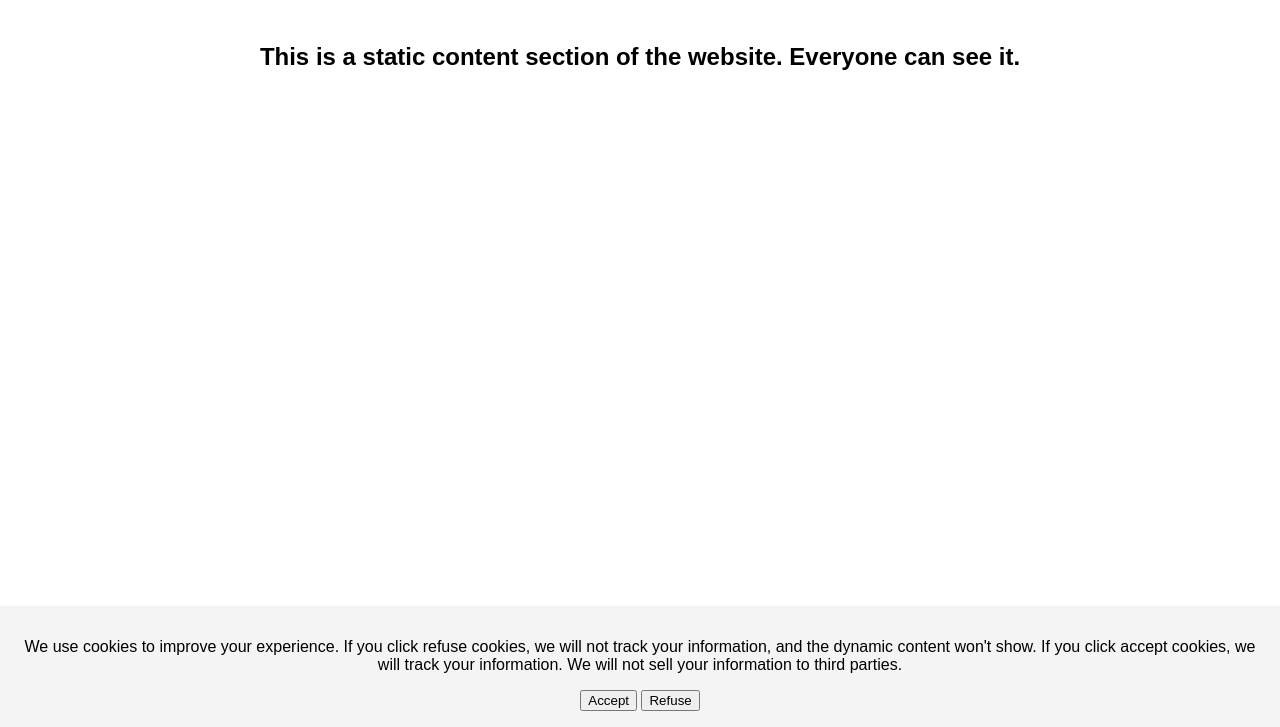
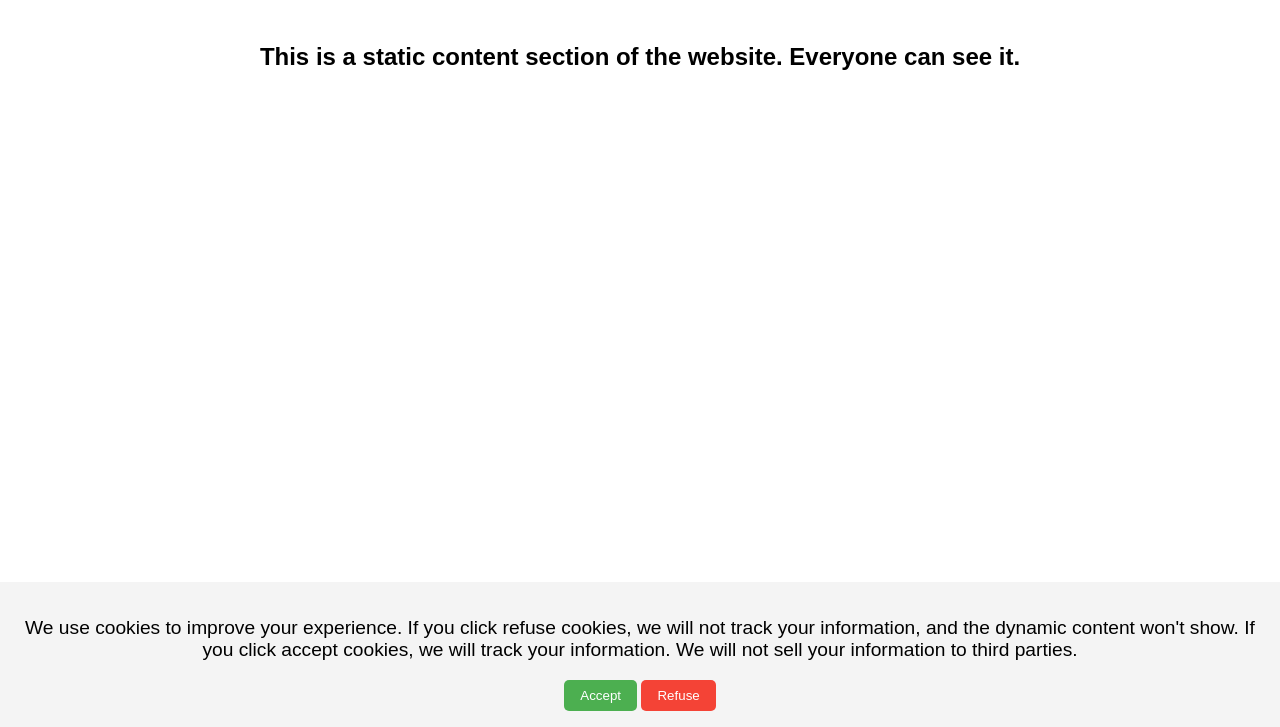
Before and after one commit to jesslee2023/A-B-Test, a plain HTML site: page index.html in a window 1280 px wide. Shown: the part 73-800 px from the top of the page. Drawn offline with Linux system fonts and the light colour scheme.

Commit message:
adjust p and button styles

```diff
--- a/index.html
+++ b/index.html
@@ -2,7 +2,7 @@
 <html lang="en">
   <head>
     <!-- Google Tag Manager -->
-    <script>
+    <!-- <script>
       (function (w, d, s, l, i) {
         w[l] = w[l] || [];
         w[l].push({ 'gtm.start': new Date().getTime(), event: 'gtm.js' });
@@ -13,7 +13,7 @@
         j.src = 'https://www.googletagmanager.com/gtm.js?id=' + i + dl;
         f.parentNode.insertBefore(j, f);
       })(window, document, 'script', 'dataLayer', 'GTM-TJ3BTL56');
-    </script>
+    </script> -->
     <!-- End Google Tag Manager -->
     <meta charset="UTF-8" />
     <meta name="viewport" content="width=device-width, initial-scale=1.0" />
@@ -22,14 +22,14 @@
   </head>
   <body>
     <!-- Google Tag Manager (noscript) -->
-    <noscript
+    <!-- <noscript
       ><iframe
         src="https://www.googletagmanager.com/ns.html?id=GTM-TJ3BTL56"
         height="0"
         width="0"
         style="display: none; visibility: hidden"
       ></iframe
-    ></noscript>
+    ></noscript> -->
     <!-- End Google Tag Manager (noscript) -->
     <div id="gdpr-consent-banner">
       <p>
@@ -43,7 +43,7 @@
     </div>
 
     <header>
-      <h1>Let's try to do a A/B Test</h1>
+      <h1>Let's try to do an A/B Test</h1>
     </header>
     <main>
       <section>
--- a/style.css
+++ b/style.css
@@ -31,6 +31,28 @@ section {
   margin: 1rem 0;
 }
 
+p {
+  font-size: larger;
+}
+
+#accept-cookies {
+  background-color: #4caf50;
+  color: white;
+  padding: 0.5rem 1rem;
+  border: none;
+  border-radius: 5px;
+  cursor: pointer;
+}
+
+#refuse-cookies {
+  background-color: #f44336;
+  color: white;
+  padding: 0.5rem 1rem;
+  border: none;
+  border-radius: 5px;
+  cursor: pointer;
+}
+
 #confirmation-message {
   display: none;
   position: fixed;
```
